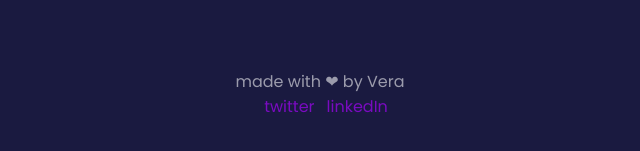
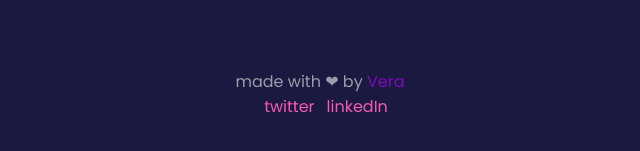
Before and after one commit to chiomavera/TaskMate, a React (Create React App) app: page / in a window 1280 px wide. In both pictures the pointer is over the link "Vera". Shown: the part 451-602 px from the top of the page, without its empty margins (320-960 px from the left). Built offline with nearby package versions, Linux system fonts and the light colour scheme.

Commit message:
styling applied socials color changed for accessibility hover state applied to github and socials

```diff
--- a/src/index.modules.css
+++ b/src/index.modules.css
@@ -148,6 +148,10 @@ h1 {
   color: #ffffff90;
 }
 
+.github:hover{
+  color: var(--blue);
+}
+
 .socials {
   margin-left: 0.75rem;
 }
@@ -207,6 +211,10 @@ h1 {
 }
 
 .socials{
+  color: var(--pink);
+}
+
+.socials:hover{
   color: var(--blue);
 }
 
```
